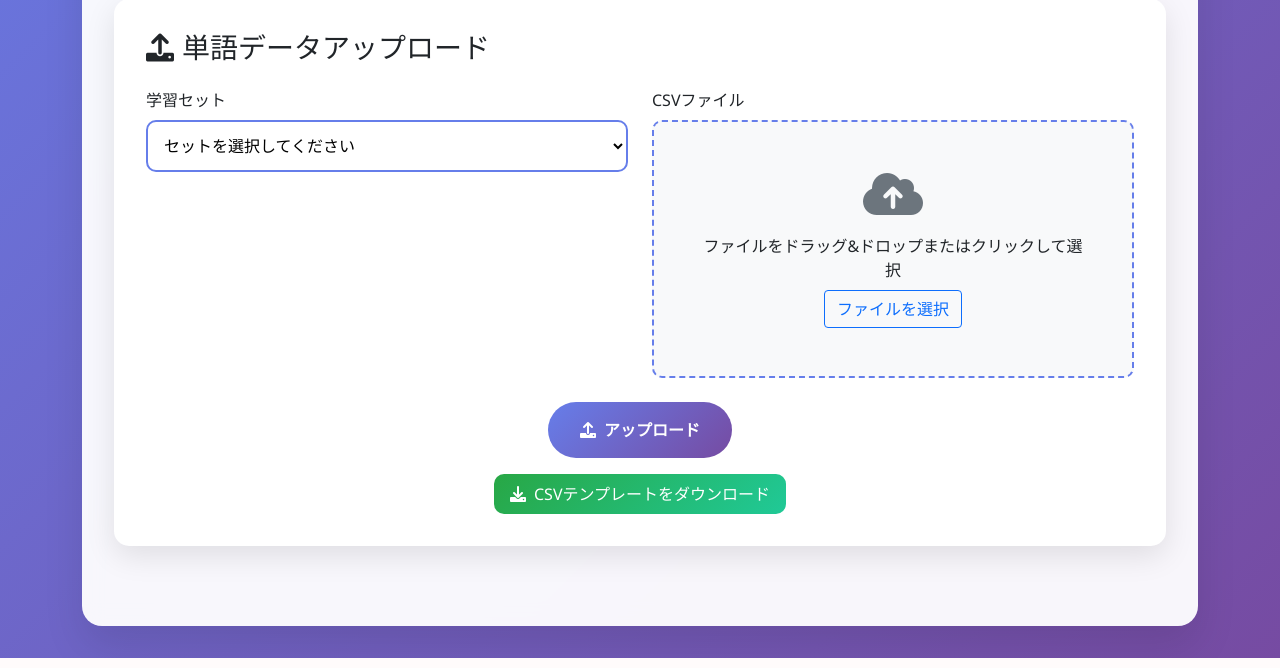
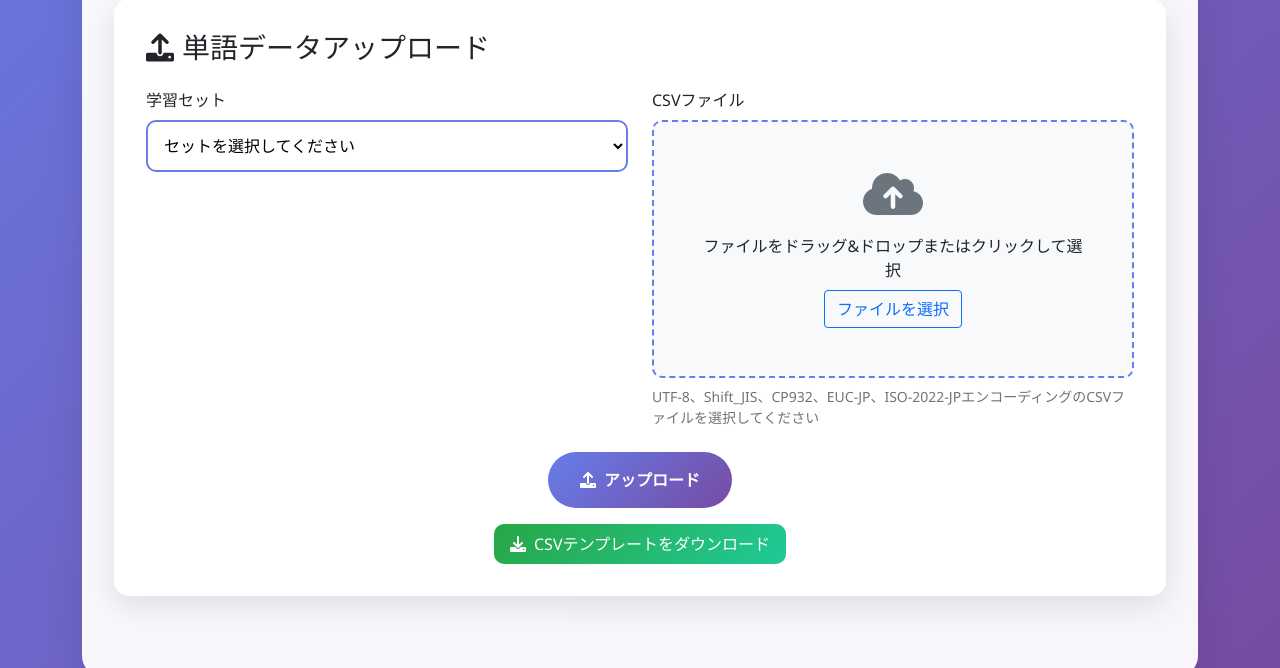
Before and after one commit to GHTAKAHIRO/flashcard-app, a Flask app: page /vocabulary/admin in a window 1280 px wide. Shown: the part 508-1176 px from the top of the page. Run offline with Flask 3, Linux system fonts and the light colour scheme; the visitor is signed in with stand-in values (Sample User, id 1); data that the repository does not hold is empty; some libraries are stand-ins or nearby versions.

Commit message:
CSVアップロード

```diff
--- a/app.py
+++ b/app.py
@@ -2748,8 +2748,22 @@ def vocabulary_upload():
         if not file.filename.endswith('.csv'):
             return jsonify({'error': 'CSVファイルを選択してください'}), 400
 
-        # CSVファイルを読み込み
-        csv_data = file.read().decode('utf-8').splitlines()
+        # CSVファイルを読み込み（複数エンコーディング対応）
+        file_content = file.read()
+        csv_data = None
+
+        # 複数のエンコーディングを試行
+        encodings = ['utf-8-sig', 'utf-8', 'shift_jis', 'cp932', 'euc-jp', 'iso-2022-jp']
+        for encoding in encodings:
+            try:
+                csv_data = file_content.decode(encoding).splitlines()
+                break
+            except UnicodeDecodeError:
+                continue
+
+        if csv_data is None:
+            return jsonify({'error': 'CSVファイルのエンコーディングを認識できませんでした。UTF-8、Shift_JIS、CP932、EUC-JP、ISO-2022-JPのいずれかで保存してください。'}), 400
+
         reader = csv.DictReader(csv_data)
 
         with get_db_connection() as conn:
@@ -3647,8 +3661,22 @@ def social_studies_upload_questions_csv():
         if not file.filename.endswith('.csv'):
             return jsonify({'error': 'CSVファイルを選択してください'}), 400
 
-        # CSVファイルを読み込み
-        csv_data = file.read().decode('utf-8').splitlines()
+        # CSVファイルを読み込み（複数エンコーディング対応）
+        file_content = file.read()
+        csv_data = None
+
+        # 複数のエンコーディングを試行
+        encodings = ['utf-8-sig', 'utf-8', 'shift_jis', 'cp932', 'euc-jp', 'iso-2022-jp']
+        for encoding in encodings:
+            try:
+                csv_data = file_content.decode(encoding).splitlines()
+                break
+            except UnicodeDecodeError:
+                continue
+
+        if csv_data is None:
+            return jsonify({'error': 'CSVファイルのエンコーディングを認識できませんでした。UTF-8、Shift_JIS、CP932、EUC-JP、ISO-2022-JPのいずれかで保存してください。'}), 400
+
         if len(csv_data) < 2:  # ヘッダー行 + データ行が最低1行必要
             return jsonify({'error': 'CSVファイルにデータが含まれていません'}), 400
 
--- a/templates/social_studies/admin_questions.html
+++ b/templates/social_studies/admin_questions.html
@@ -183,7 +183,7 @@
                 <div class="mb-3">
                     <label for="csv-file" class="form-label">CSVファイル <span class="text-danger">*</span></label>
                     <input type="file" class="form-control" id="csv-file" accept=".csv" required>
-                    <div class="form-text">UTF-8エンコーディングのCSVファイルを選択してください</div>
+                    <div class="form-text">UTF-8、Shift_JIS、CP932、EUC-JP、ISO-2022-JPエンコーディングのCSVファイルを選択してください</div>
                     <div class="mt-2">
                         <button type="button" class="btn btn-outline-secondary btn-sm" onclick="downloadSampleCsv()">
                             <i class="fas fa-download me-1"></i>サンプルCSVをダウンロード
--- a/templates/vocabulary/admin.html
+++ b/templates/vocabulary/admin.html
@@ -214,6 +214,7 @@
                                         ファイルを選択
                                     </button>
                                 </div>
+                                <div class="form-text mt-2">UTF-8、Shift_JIS、CP932、EUC-JP、ISO-2022-JPエンコーディングのCSVファイルを選択してください</div>
                             </div>
                         </div>
 
```
